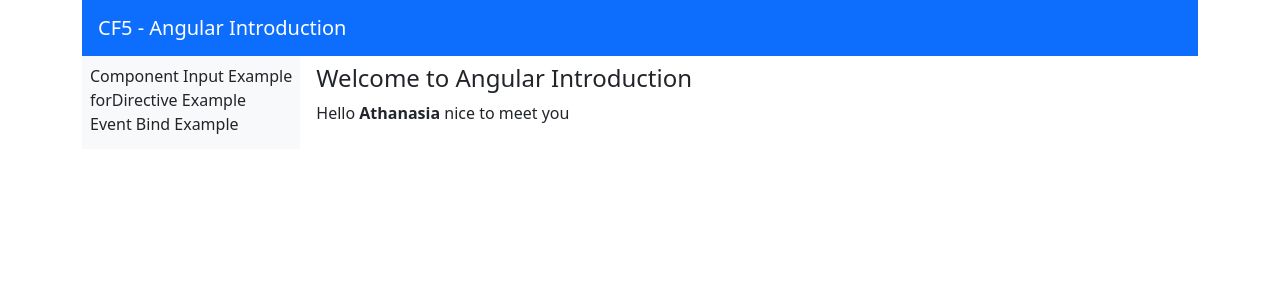
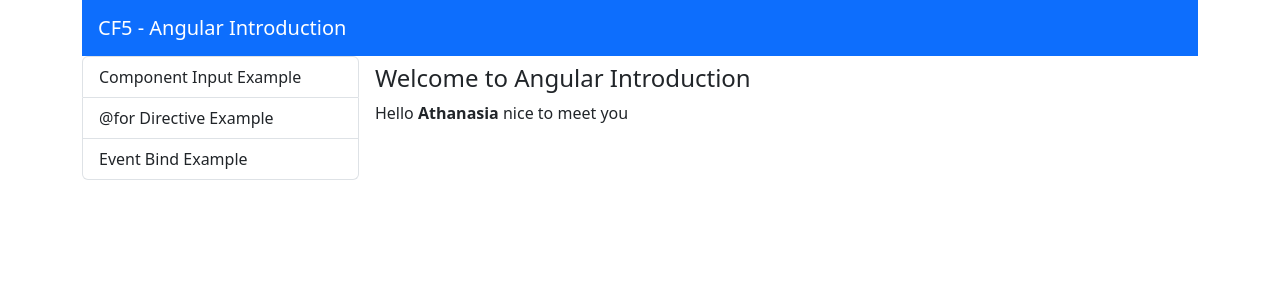
Before and after one commit to a8anasia/Angular-introduction, an Angular app in the folder angular-introduction/: page / in a window 1280 px wide. Shown: the top 300 px of the page. Built offline with nearby package versions, Linux system fonts and the light colour scheme.

Commit message:
fancy app menu

```diff
--- a/angular-introduction/src/app/app.component.html
+++ b/angular-introduction/src/app/app.component.html
@@ -4,12 +4,8 @@
             <a role="button" class="navbar-brand ms-3" routerLink="">CF5 - Angular Introduction</a>
         </nav>
         <div class="d-flex flex-row gap-2">
-            <div class="d-flex flex-column text-nowrap bg-light p-2">
-                <span  role=button routerLink="component-input-example">Component Input Example</span>
-                <span  role=button routerLink="for-directive-example">{{"for"}}Directive Example</span>
-                <span  role=button routerLink="event-bind-example">Event Bind Example</span>
-            </div>
-            <div class="flex-grow-1 p-2 text-nowrap">
+            <app-list-group-menu class="w-25 "></app-list-group-menu>
+            <div class="flex-grow-1 p-2 text-nowrap w-75">
                 <router-outlet></router-outlet>
             </div>
         </div>
--- a/angular-introduction/src/app/app.component.ts
+++ b/angular-introduction/src/app/app.component.ts
@@ -3,6 +3,8 @@
 import { Person } from './shared/interfaces/person';
 import { EventBindExampleComponent } from './components/event-bind-example/event-bind-example.component';
 import { RouterLink, RouterOutlet } from '@angular/router';
+import { group } from '@angular/animations';
+import { ListGroupMenuComponent } from './components/list-group-menu/list-group-menu.component';
 
 @Component({
   selector: 'app-root',
@@ -10,8 +12,7 @@
   imports: [
     RouterLink,
     RouterOutlet,
-    PersonTableComponent,
-    EventBindExampleComponent
+    ListGroupMenuComponent
     ],
   templateUrl: './app.component.html',
   styleUrl: './app.component.css'
--- a/angular-introduction/src/app/components/component-input-example/component-input-example.component.html
+++ b/angular-introduction/src/app/components/component-input-example/component-input-example.component.html
@@ -1,6 +1,6 @@
 <h4>Component Input Example</h4>
 
-  <div class="d-flex gap-5 text-nowrap">
+  <div class="d-flex flex-wrap gap-5 ">
     <app-person-table [person]="person0"></app-person-table>
     <app-person-table [person]="person1"></app-person-table>
   </div>
--- /dev/null
+++ b/angular-introduction/src/app/components/list-group-menu/list-group-menu.component.html
@@ -0,0 +1,10 @@
+  <div class="list-group">
+    @for(entry of menu; track entry) {
+        <a class="list-group-item list-group-item-action text-truncate"
+        [routerLink]="entry.routerLink"
+        [routerLinkActive]="['active']">
+            {{entry.text}}
+          </a>
+    }
+
+  </div>
--- /dev/null
+++ b/angular-introduction/src/app/components/list-group-menu/list-group-menu.component.ts
@@ -0,0 +1,18 @@
+import { Component } from '@angular/core';
+import { RouterLink, RouterLinkActive } from '@angular/router';
+import { MenuItem } from 'src/app/shared/interfaces/menu-item';
+
+@Component({
+  selector: 'app-list-group-menu',
+  standalone: true,
+  imports: [RouterLink,RouterLinkActive],
+  templateUrl: './list-group-menu.component.html',
+  styleUrl: './list-group-menu.component.css'
+})
+export class ListGroupMenuComponent {
+  menu : MenuItem[] = [
+    {text: 'Component Input Example', routerLink: 'component-input-example'},
+    {text: '@for Directive Example', routerLink: 'for-directive-example'},
+    {text: 'Event Bind Example', routerLink: 'event-bind-example'}
+  ]
+}
--- /dev/null
+++ b/angular-introduction/src/app/shared/interfaces/menu-item.ts
@@ -0,0 +1,4 @@
+export interface MenuItem {
+    text: string
+    routerLink: string
+}
```
Also changed, not shown: angular-introduction/src/app/components/list-group-menu/list-group-menu.component.css (added), 1 other file (tests, documents, lock files or other folders).
